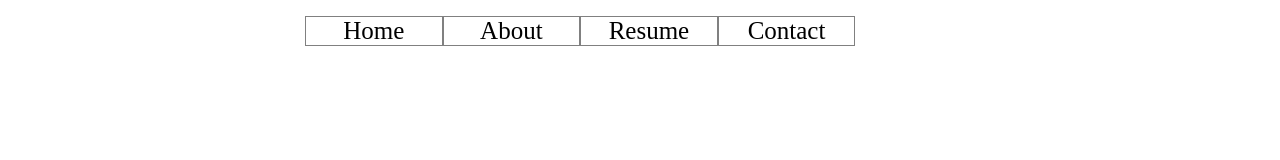
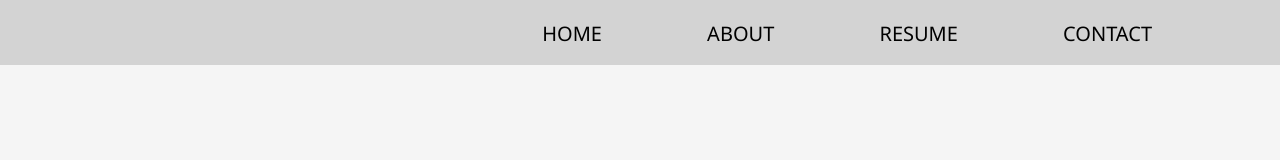
Before and after one commit to DonovanG360/DonovanG360.github.io, a plain HTML site: page index.html in a window 1280 px wide. Drawn offline with Linux system fonts and the light colour scheme.

Commit message:
improved nav bar

```diff
--- a/CSS/layout1.css
+++ b/CSS/layout1.css
@@ -1,27 +1,91 @@
 @charset "utf-8";
 
+/* =========================
+    STYLES FOR ALL DISPLAYS
+   ========================= */
+
+*{
+    padding: 0;
+    margin: 0;
+}
+
+html {
+    height: 100%;
+    width: 100%;
+    font-size: 20px;
+    background: whitesmoke;
+    font-family: 'Segoe UI', Tahoma, Geneva, Verdana, sans-serif;
+}
+
+body {
+    margin: 0;
+    font-weight: 300;
+}
+
+header{
+    background: lightgrey;
+}
+
+/* =============================
+    MOBILE STYLES 0px to 640px
+   ============================= */
+
+@media only screen and (max-width:640px) {
+
+}
+
+/* ==============================================
+    TABLET AND DESKTOP STYLES GREATER THAN 640px
+   ============================================== */
+
+@media only screen and (min-width:640px) {
+
+
+header::after {
+    content: '';
+    display: table;
+    clear: both;
+}
+
+/* NAV MENU STYLES */
+.navContainer{
+    width: 80%;
+    margin: 0 auto;
+}
+
 nav {
-    width: 750px;
-    margin-left: auto;
-    margin-right: auto;
+    float: right;
+}
+
+nav ul {
+    margin: 0;
+    padding: 0;
     list-style: none;
-    text-align: center;
-    background-color: white;
+}
+
+nav li {
+    display: inline-block;
+    margin-left: 100px;
+    position: relative;
+}
+
+nav a {
+    color: black;
+    text-decoration: none;
+    text-transform: uppercase;
+}
+
+/* adds an on hover transition to white*/
+nav a:hover {
+    transition: 1s;
+    color: white;
 }
 
 nav ul li {
-    display: table-cell;
-    width: 15%;
-    text-align: center;
-    margin-right: 2%;
-    border: thin solid gray;
-    border-collapse: collapse;
-    font-size: 25px;
+    margin-top: 20px;
+    height: 45px; /* This actually changes the height of the nav bar grey space */
 }
 
-nav ul li a {
-    color: black;
-    text-decoration: none;
-    display: block;
-    margin-bottom: 0;
+
+
 }
--- a/index.html
+++ b/index.html
@@ -15,15 +15,20 @@
 </head>
 
 <body>
-    <nav>
-        <ul>
-            <li><a href="index.html">Home</a></li>
-            <li>About</li>
-            <li>Resume</li>
-            <li>Contact</li>
-        </ul>
-    </nav>
+<header>
+    <div class="navContainer">
 
+        <nav>
+            <ul>
+                <li><a href="index.html">Home</a></li>
+                <li><a href="#">About</a></li>
+                <li><a href="#">Resume</a></li>
+                <li><a href="#">Contact</a></li>
+            </ul>
+        </nav>
+
+    </div>
+</header>
 
 </body>
 
```
